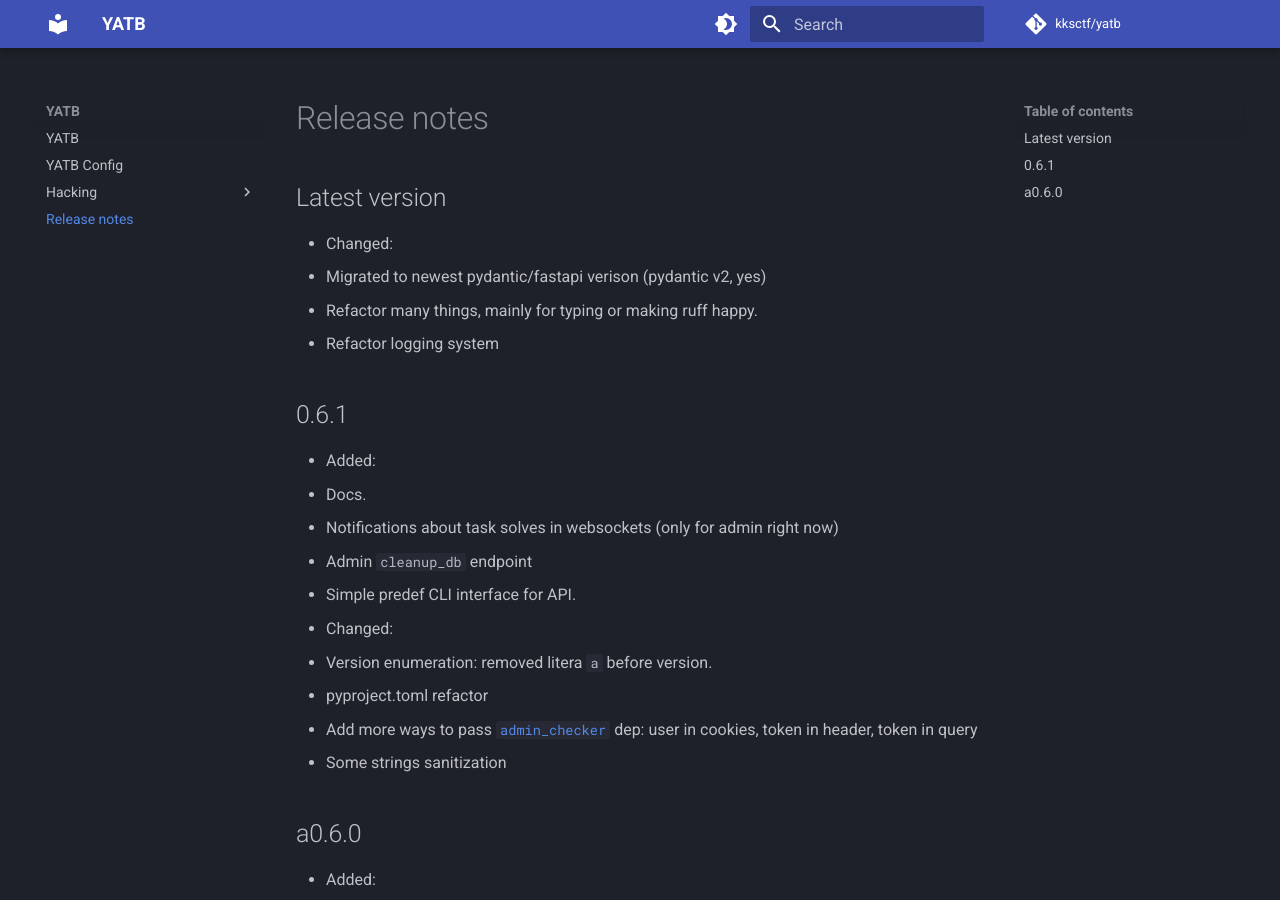
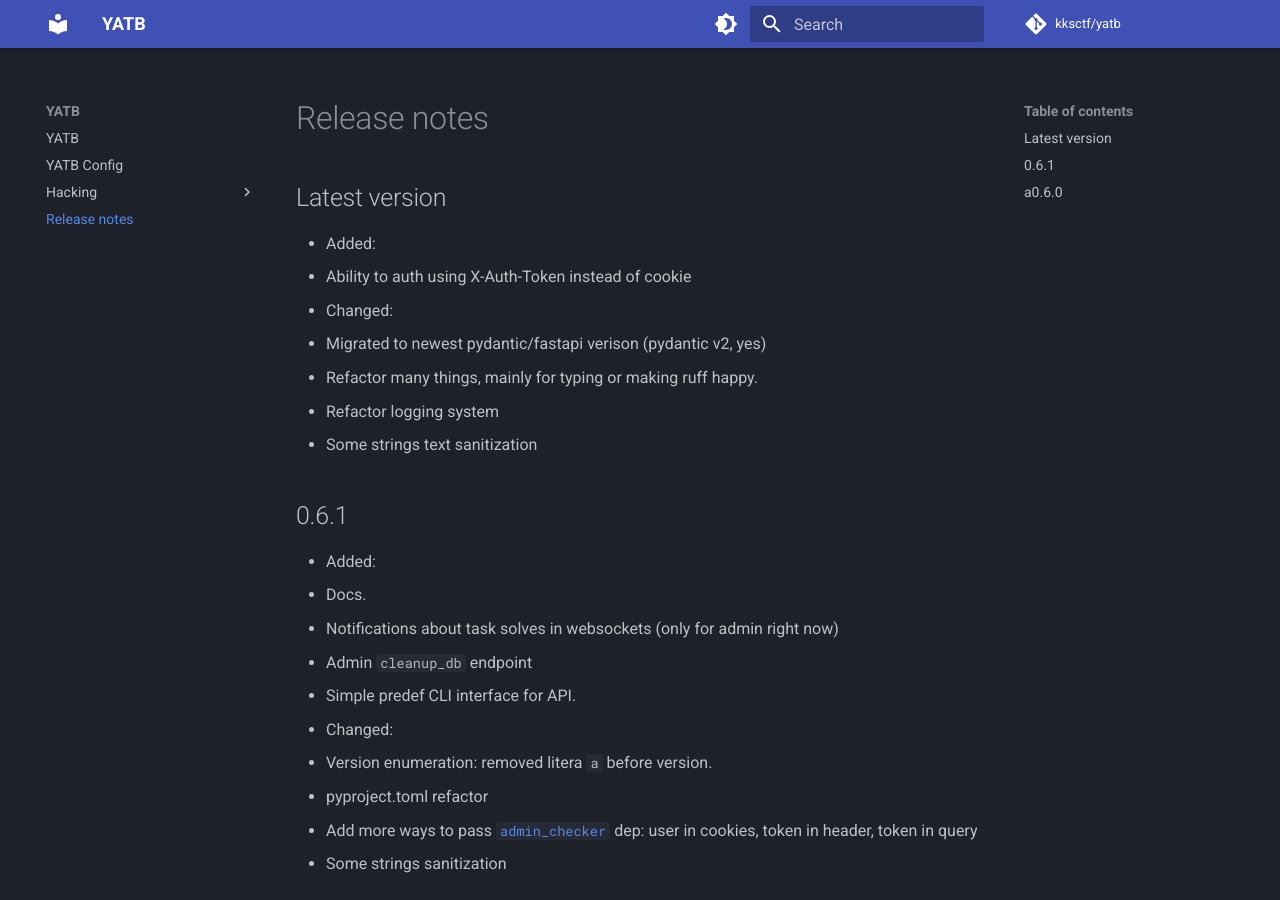
Before and after one commit to kksctf/yatb, an MkDocs documentation site: the page built from docs/release-notes.md, in a window 1280 px wide and 900 px high. Built offline with MkDocs 1.6.1 and Material for MkDocs 9.7.7, drawn with Linux system fonts in a browser that asks for light colours; comment, search, counter and statistics services are not loaded.

Commit message:
upd release notes

```diff
--- a/docs/release-notes.md
+++ b/docs/release-notes.md
@@ -2,10 +2,13 @@
 
 ## Latest version
 
+- Added:
+  - Ability to auth using X-Auth-Token instead of cookie
 - Changed:
   - Migrated to newest pydantic/fastapi verison (pydantic v2, yes)
   - Refactor many things, mainly for typing or making ruff happy.
   - Refactor logging system
+  - Some strings text sanitization
 
 ## 0.6.1
 
```
